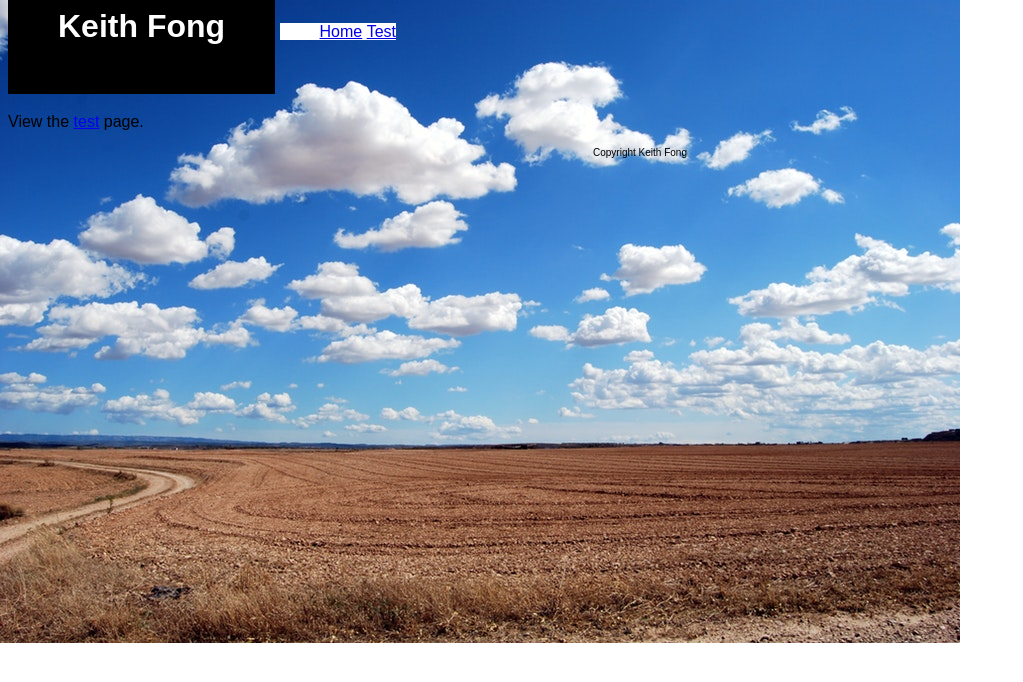
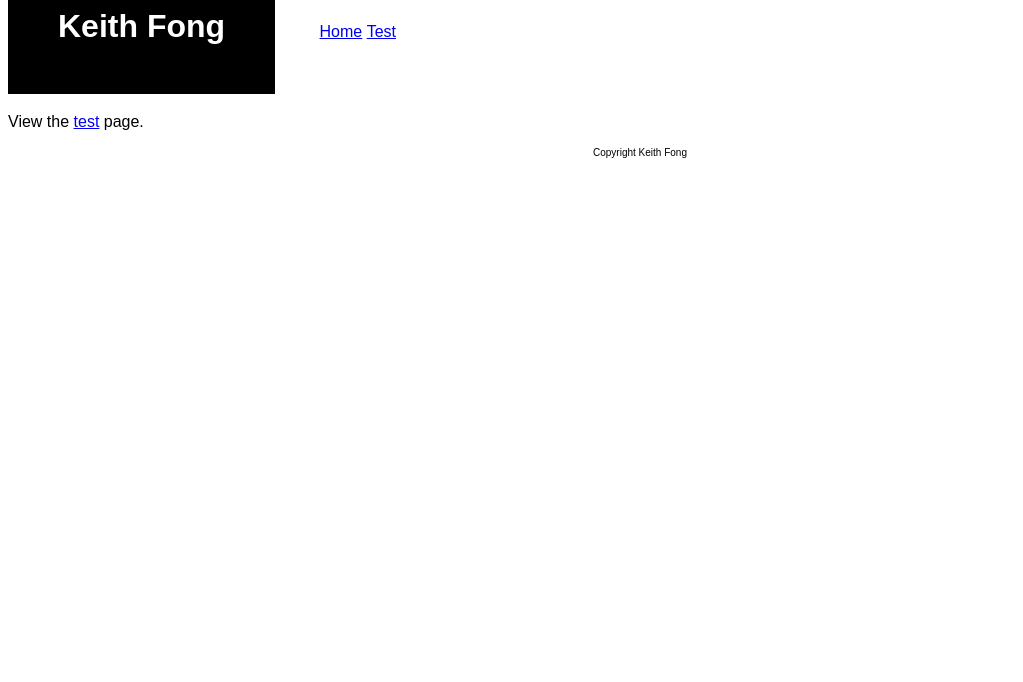
Before and after one commit to hikeithf/hikeithf.github.io, a Jekyll site: the page index.html, which Jekyll copies as it is, in a window 1280 px wide. Shown: the top 682 px of the page, without its empty margins (0-1023 px from the left). Built offline with Jekyll 4.4.1, drawn with Linux system fonts in a browser that asks for light colours.

Commit message:
Update index.html

```diff
--- a/index.html
+++ b/index.html
@@ -3,7 +3,6 @@
 <head>
   <link href="/style.css" type="text/css" rel="stylesheet">
   <title>Keith's page</title>
-  <body background="/field-clouds-sky-earth-46160.jpeg">
 </head>
 <body>
 <h1>Keith Fong</h1>
```
